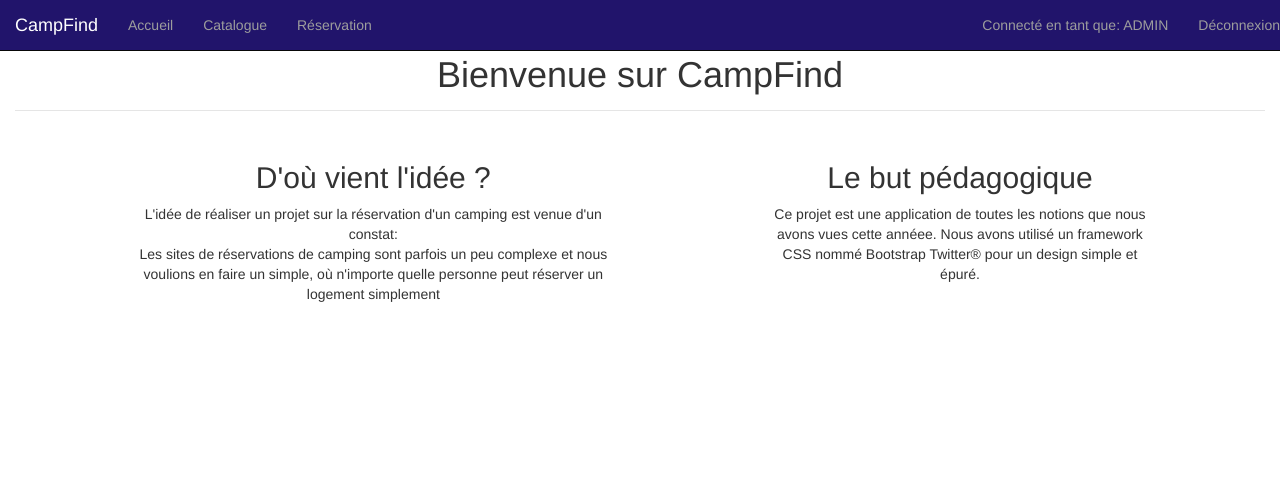
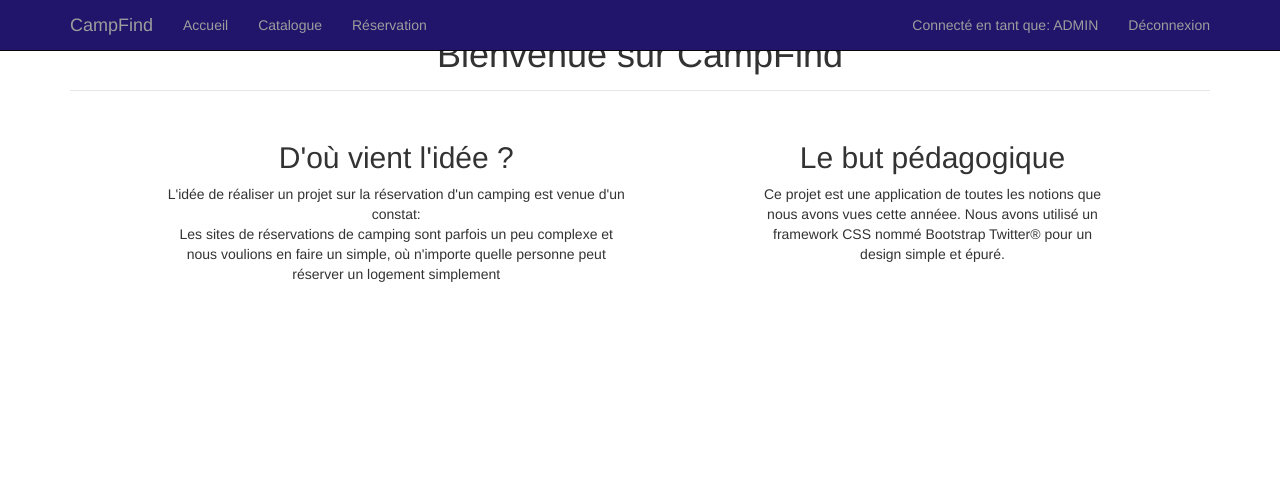
Before and after one commit to RomainQuinaud/WEB, a PHP site: page /infos.php in a window 1280 px wide. Shown: the top 501 px of the page. Run offline with PHP 8.4, Linux system fonts and the light colour scheme; a user stored in the database is signed in; some libraries are stand-ins or nearby versions.

Commit message:
MAJ menu

```diff
--- a/css/starter-template.css
+++ b/css/starter-template.css
@@ -49,12 +49,6 @@ html, body {
 
 }
 
-.container {
-    width: auto;
-    max-width: 100%;
-    padding-top: 20px;
-}
-
 #footer .container {
     max-width: 700px;
     padding-top: 10px;
--- a/src/menu.php
+++ b/src/menu.php
@@ -9,7 +9,7 @@ function menu($page)
 
 
     <nav class="navbar navbar-inverse navbar-fixed-top">
-        <div class="toto">
+        <div class="container">
             <div class="navbar-header">
                 <button class="navbar-toggle collapsed" aria-controls="navbar" aria-expanded="false"
                         data-target="#navbar" data-toggle="collapse" type="button">
@@ -44,7 +44,6 @@ function menu($page)
                 <ul class="nav navbar-nav navbar-right">
                     <li><a> Connecté en tant que: <?php echo $_SESSION['login']?> </a></li>
                     <li><a href="deco.php">Déconnexion</a></li>
-
                 </ul>
 
             </div>
```
